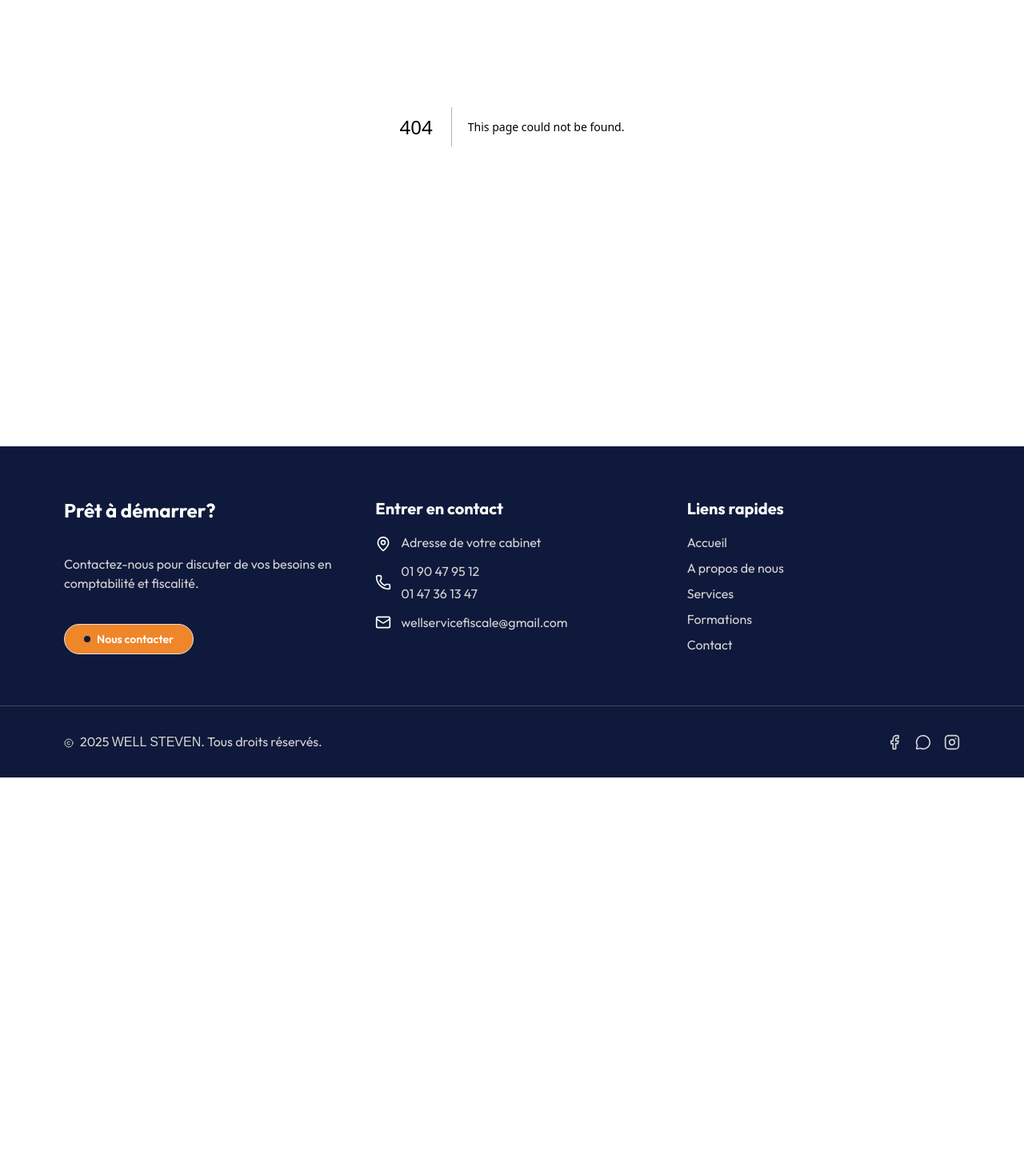
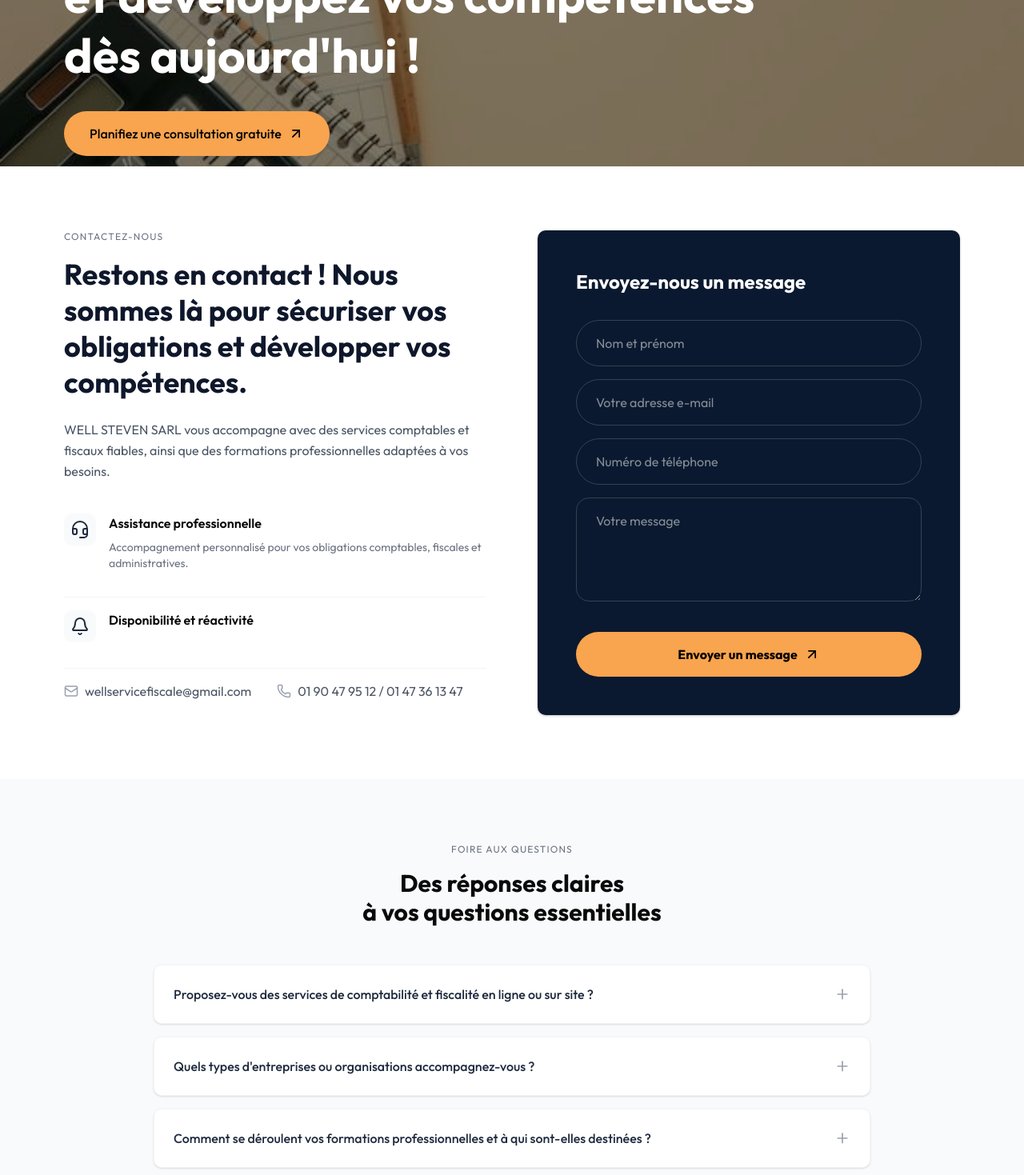
Before and after one commit to HermannRichy/well-steven, a Next.js app: page /contact in a window 1280 px wide. Before the commit this address had no page. Shown: the part 320-1789 px from the top of the page at 80% size. Before the commit the page ends 1292 px from the top, so only its background shows below. Built offline with nearby package versions, Linux system fonts and the light colour scheme; a web font is replaced by a local one.

Commit message:
Ajout de la nouvelle section Contact avec Hero, Formulaire et FAQ

```diff
--- /dev/null
+++ b/src/app/contact/page.tsx
@@ -0,0 +1,15 @@
+import ContactHero from "@/components/sections/ContactHero";
+import ContactFormSection from "@/components/sections/ContactFormSection";
+import ContactDetails from "@/components/sections/ContactDetails";
+import ContactFAQ from "@/components/sections/ContactFAQ";
+
+export default function ContactPage() {
+  return (
+    <main className="min-h-screen bg-white">
+      <ContactHero />
+      <ContactFormSection />
+      <ContactDetails />
+      <ContactFAQ />
+    </main>
+  );
+}
--- /dev/null
+++ b/src/components/sections/ContactDetails.tsx
@@ -0,0 +1,5 @@
+import { MapPin, Mail, Phone } from "lucide-react";
+
+export default function ContactDetails() {
+  return null;
+}
--- /dev/null
+++ b/src/components/sections/ContactFAQ.tsx
@@ -0,0 +1,75 @@
+"use client";
+
+import { useState } from 'react';
+import { Plus, Minus } from "lucide-react";
+
+export default function ContactFAQ() {
+  const [activeIndex, setActiveIndex] = useState<number | null>(null);
+
+  const faqs = [
+    {
+      question: "Proposez-vous des services de comptabilité et fiscalité en ligne ou sur site ?",
+      answer: "Oui, nous proposons à la fois des services en ligne pour une gestion à distance et des services sur site pour un accompagnement plus personnalisé."
+    },
+    {
+      question: "Quels types d'entreprises ou organisations accompagnez-vous ?",
+      answer: "Nous accompagnons tous types d'entreprises, des TPE aux PME, ainsi que des associations et des professionnels libéraux, dans divers secteurs d'activité."
+    },
+    {
+      question: "Comment se déroulent vos formations professionnelles et à qui sont-elles destinées ?",
+      answer: "Nos formations s'adressent aussi bien aux débutants qu'aux professionnels expérimentés. Elles sont disponibles en présentiel ou en ligne, avec un suivi personnalisé."
+    },
+    {
+      question: "Pouvez-vous m'aider avec mes déclarations fiscales et sociales ?",
+      answer: "Absolument, notre équipe d'experts peut vous accompagner dans toutes vos démarches fiscales et sociales, de la préparation à la déclaration."
+    },
+    {
+      question: "Offrez-vous un accompagnement lors d'un contrôle fiscal ou audit comptable ?",
+      answer: "Oui, nous fournissons un accompagnement complet lors des contrôles fiscaux et audits, y compris la préparation et le suivi des dossiers."
+    },
+    {
+      question: "Comment puis-je m'inscrire à vos services ou formations ?",
+      answer: "Vous pouvez nous contacter via notre formulaire en ligne, par téléphone ou par email pour discuter de vos besoins et convenir d'un premier rendez-vous."
+    }
+  ];
+
+  const toggleFAQ = (index: number) => {
+    setActiveIndex(activeIndex === index ? null : index);
+  };
+
+  return (
+    <section className="py-20 px-6 md:px-20 bg-gray-50">
+      <div className="text-center mb-12">
+        <p className="uppercase tracking-widest text-xs text-gray-500 mb-4">Foire aux questions</p>
+        <h2 className="text-3xl font-bold">
+          Des réponses claires<br />à vos questions essentielles
+        </h2>
+      </div>
+
+      <div className="max-w-4xl mx-auto space-y-4">
+        {faqs.map((faq, idx) => (
+          <div key={idx} className="bg-white rounded-lg shadow-sm border border-gray-100 overflow-hidden">
+            <div
+              onClick={() => toggleFAQ(idx)}
+              className="p-6 flex justify-between items-center cursor-pointer hover:bg-gray-50 transition-colors"
+            >
+              <span className="font-medium text-slate-800 text-sm md:text-base">
+                {faq.question}
+              </span>
+              {activeIndex === idx ? (
+                <Minus size={20} className="text-gray-600" />
+              ) : (
+                <Plus size={20} className="text-gray-400" />
+              )}
+            </div>
+            {activeIndex === idx && (
+              <div className="px-6 pb-6 pt-2 text-sm text-gray-600 border-t border-gray-100">
+                {faq.answer}
+              </div>
+            )}
+          </div>
+        ))}
+      </div>
+    </section>
+  );
+}
--- /dev/null
+++ b/src/components/sections/ContactFormSection.tsx
@@ -0,0 +1,76 @@
+import { Headset, Bell, Mail, Phone, ArrowUpRight } from "lucide-react";
+
+export default function ContactFormSection() {
+  return (
+    <section className="py-20 px-6 md:px-20 grid grid-cols-1 lg:grid-cols-2 gap-16 items-start">
+      {/* Côté Gauche - Texte */}
+      <div>
+        <p className="uppercase tracking-widest text-xs text-gray-500 mb-4">Contactez-nous</p>
+        <h2 className="text-4xl font-bold text-slate-900 mb-6 leading-tight">
+          Restons en contact ! Nous sommes là pour sécuriser vos obligations et développer vos compétences.
+        </h2>
+        <p className="text-gray-600 mb-10 leading-relaxed">
+          WELL STEVEN SARL vous accompagne avec des services comptables et fiscaux fiables, ainsi que des formations professionnelles adaptées à vos besoins.
+        </p>
+
+        <div className="space-y-8">
+          <div className="flex items-start gap-4">
+            <div className="p-2 bg-gray-50 rounded-lg"><Headset className="text-slate-800" size={24} /></div>
+            <div>
+              <p className="font-semibold">Assistance professionnelle</p>
+              <p className="text-sm text-gray-500 mt-2">
+                Accompagnement personnalisé pour vos obligations comptables, fiscales et administratives.
+              </p>
+            </div>
+          </div>
+
+          <div className="flex items-start gap-4 pt-4 border-t border-gray-100">
+            <div className="p-2 bg-gray-50 rounded-lg"><Bell className="text-slate-800" size={24} /></div>
+            <div><p className="font-semibold">Disponibilité et réactivité</p></div>
+          </div>
+
+          <div className="flex flex-wrap gap-8 pt-4 border-t border-gray-100">
+            <div className="flex items-center gap-2 text-gray-600">
+              <Mail size={18} className="text-gray-400" />
+              <span>wellservicefiscale@gmail.com</span>
+            </div>
+            <div className="flex items-center gap-2 text-gray-600">
+              <Phone size={18} className="text-gray-400" />
+              <span>01 90 47 95 12 / 01 47 36 13 47</span>
+            </div>
+          </div>
+        </div>
+      </div>
+
+      {/* Côté Droit - Formulaire */}
+      <div className="bg-[#0a192f] p-8 md:p-12 rounded-lg shadow-2xl">
+        <h3 className="text-white text-2xl font-bold mb-8">Envoyez-nous un message</h3>
+        <form className="space-y-4">
+          <input
+            type="text"
+            placeholder="Nom et prénom"
+            className="w-full bg-transparent border border-gray-700 rounded-full py-4 px-6 text-white focus:outline-none focus:border-[#f9a44e]"
+          />
+          <input
+            type="email"
+            placeholder="Votre adresse e-mail"
+            className="w-full bg-transparent border border-gray-700 rounded-full py-4 px-6 text-white focus:outline-none focus:border-[#f9a44e]"
+          />
+          <input
+            type="tel"
+            placeholder="Numéro de téléphone"
+            className="w-full bg-transparent border border-gray-700 rounded-full py-4 px-6 text-white focus:outline-none focus:border-[#f9a44e]"
+          />
+          <textarea
+            placeholder="Votre message"
+            rows={4}
+            className="w-full bg-transparent border border-gray-700 rounded-2xl py-4 px-6 text-white focus:outline-none focus:border-[#f9a44e]"
+          ></textarea>
+          <button className="w-full bg-[#f9a44e] hover:bg-[#e8933d] text-black font-bold py-4 px-8 rounded-full flex items-center justify-center gap-2 transition-all mt-4">
+            Envoyer un message <ArrowUpRight size={20} />
+          </button>
+        </form>
+      </div>
+    </section>
+  );
+}
--- /dev/null
+++ b/src/components/sections/ContactHero.tsx
@@ -0,0 +1,25 @@
+import { ArrowUpRight } from "lucide-react";
+
+export default function ContactHero() {
+  return (
+    <section className="relative h-[450px] w-full flex items-center px-6 md:px-20">
+      {/* Image de fond avec overlay */}
+      <div
+        className="absolute inset-0 z-0 bg-cover bg-center"
+        style={{ backgroundImage: "url('/images/bannier.jpg')" }}
+      >
+        <div className="absolute inset-0 bg-black/50"></div>
+      </div>
+
+      <div className="relative z-10 max-w-4xl text-white">
+        <p className="uppercase tracking-widest text-sm mb-4">Contactez WELL STEVEN</p>
+        <h1 className="text-4xl md:text-6xl font-bold mb-8 leading-tight">
+          Sécurisez vos obligations, structurez votre gestion,<br /> et développez vos compétences dès aujourd'hui !
+        </h1>
+        <button className="bg-[#f9a44e] hover:bg-[#e8933d] text-black font-medium py-4 px-8 rounded-full flex items-center gap-2 transition-all">
+          Planifiez une consultation gratuite <ArrowUpRight size={20} />
+        </button>
+      </div>
+    </section>
+  );
+}
```
Also changed, not shown: public/images/bannier.jpg (added).
